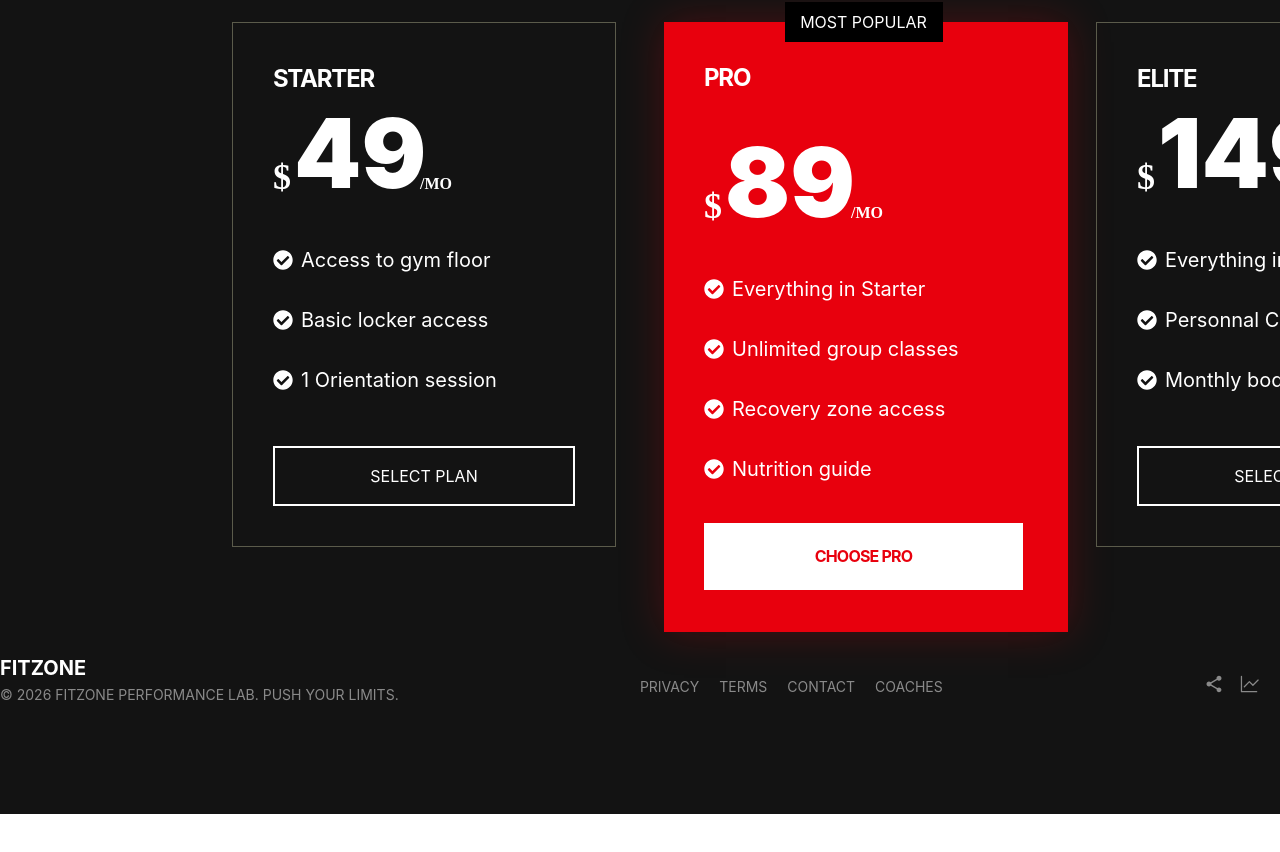
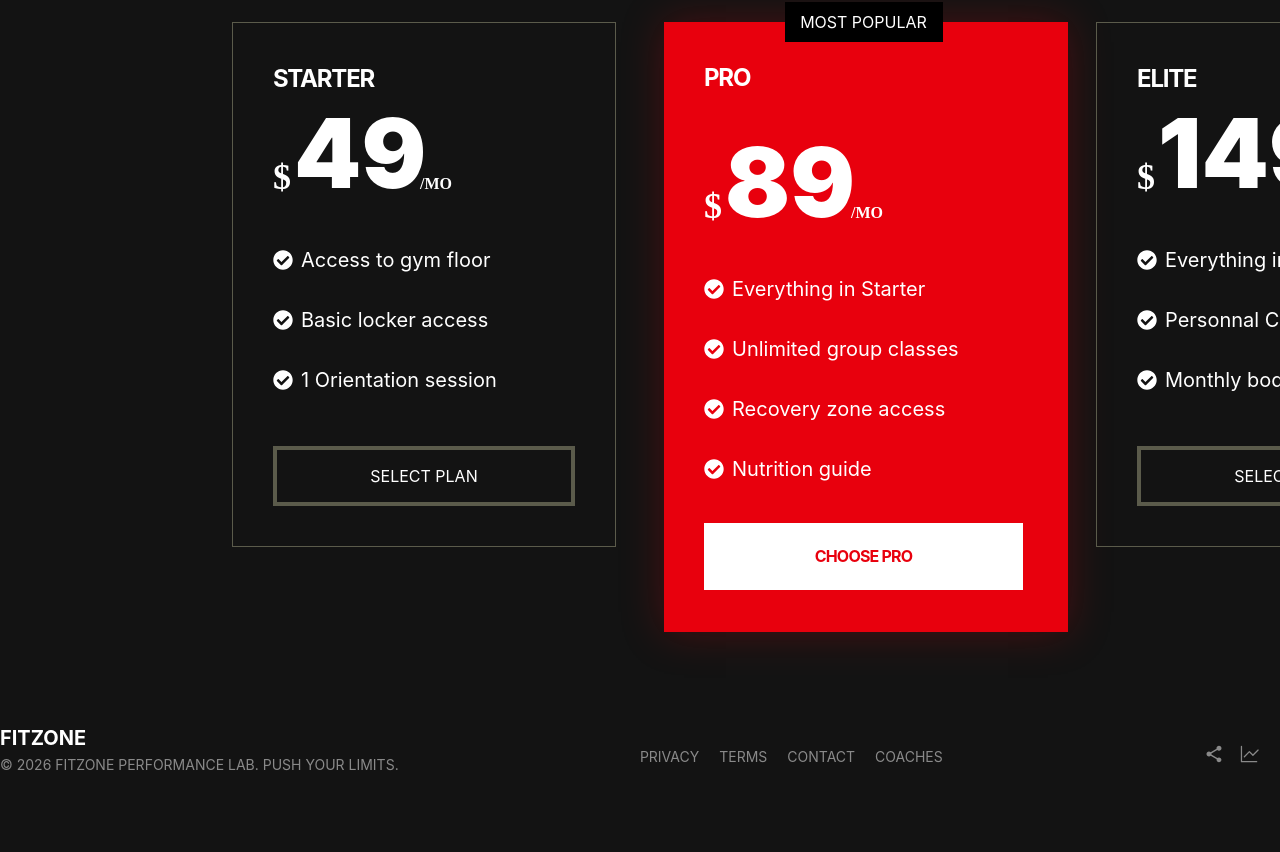
Before and after one commit to tekilaofficielpro/fitzone, a React (Vite) app: page /pricing in a window 1280 px wide. Shown: the part 588-1440 px from the top of the page. Before the commit the page ends 1402 px from the top, so only its background shows below. Built offline with nearby package versions, Linux system fonts and the light colour scheme.

Commit message:
Pricing cards rectificatiion

```diff
--- a/src/pages/niniPages/Pricing.jsx
+++ b/src/pages/niniPages/Pricing.jsx
@@ -27,7 +27,7 @@ const Pricing = () => {
     </section>
 
     {/* Pricing card section */}
-    <section className='w-[1280px] h-[680px] text-white '>
+    <section className='w-[1280px] h-[750px] text-white '>
       <div className='py-[80px] px-[32px] position relative left-[200px] bg-[#131313]'>
         <ul className='w-[1216px] h-[520px] max-w-[1280px] grid grid-rows-1 grid-cols-3 gap-y-8 gap-x-20 opacity-100'>
           <li className='w-[384px] h-[525px] flex justify-between p-10 border-1 border-olive-600 opacity-100 col-start-1 row-start-1 col-span-1 row-span-1'>
@@ -43,7 +43,7 @@ const Pricing = () => {
                 <li className='flex flex-row gap-2 text-xl'><FaCheckCircle className='position relative top-1'/>Basic locker access</li>
                 <li className='flex flex-row gap-2 text-xl'><FaCheckCircle className='position relative top-1'/>1 Orientation session</li>
               </ul>
-              <button className="w-[302px] h-[60px] border-2 mt-[48px] border-[#FFFFFF]">SELECT PLAN</button>
+              <button className="w-[302px] h-[60px] border-4 mt-[48px] border-olive-600">SELECT PLAN</button>
 
             </div>
           </li>
@@ -78,7 +78,7 @@ const Pricing = () => {
                 <li className='flex flex-row gap-2 text-xl'><FaCheckCircle className='position relative top-1'/>Personnal Coach (2/mo)</li>
                 <li className='flex flex-row gap-2 text-xl'><FaCheckCircle className='position relative top-1'/>Monthly body scans</li>
               </ul>
-              <button className="w-[302px] h-[60px] border-2 mt-[48px] border-[#FFFFFF]">SELECT PLAN</button>
+              <button className="w-[302px] h-[60px] border-4 mt-[48px] border-olive-600">SELECT PLAN</button>
             </div>
           </li>
         </ul>
```
